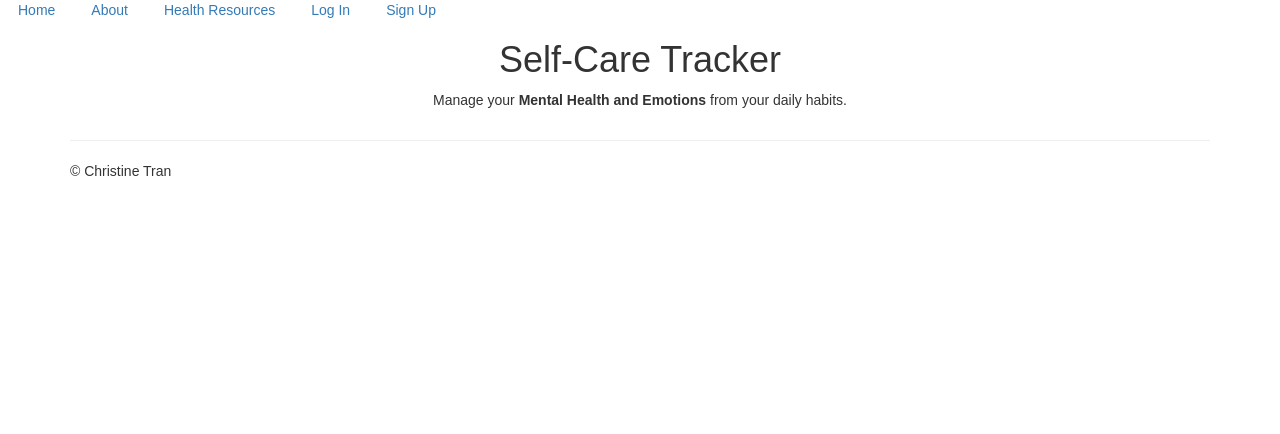
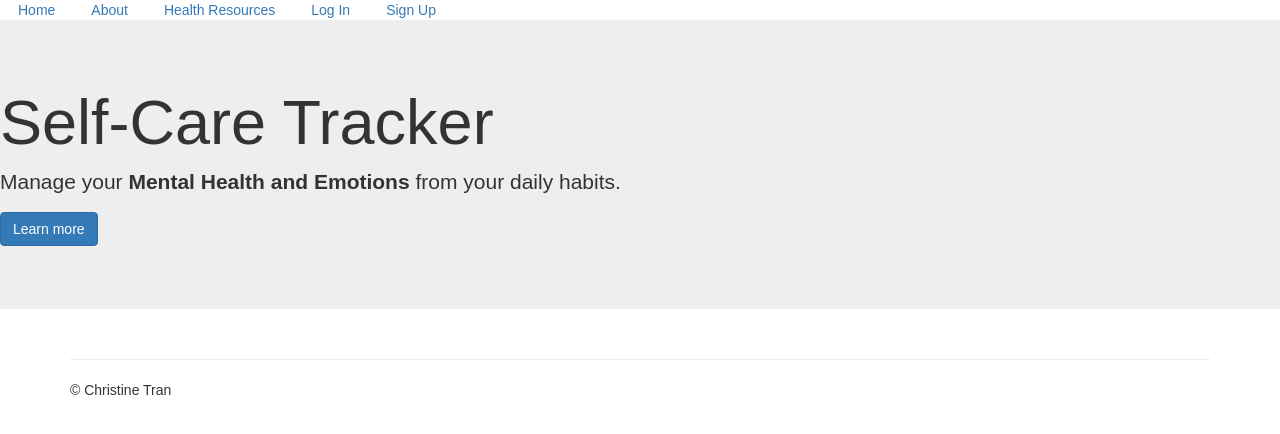
Before and after one commit to celestinosalim/SelfCare-C, a React (Create React App) app: page / in a window 1280 px wide. Shown: the top 434 px of the page. Built offline with nearby package versions, Linux system fonts and the light colour scheme.

Commit message:
changed format to Jumbotron

```diff
--- a/src/components/shared/LandingPage.js
+++ b/src/components/shared/LandingPage.js
@@ -1,12 +1,16 @@
 import React from 'react';
+import { Jumbotron, Button } from 'react-bootstrap';
 
 export default () => {
   return (
-    <div className="App">
-      <h1 className="App-name">Self-Care Tracker</h1>
-      <p className="App-tagline">
+    <Jumbotron>
+      <h1>Self-Care Tracker</h1>
+      <p>
         Manage your <strong>Mental Health and Emotions</strong> from your daily habits.
       </p>
-    </div>
+      <p>
+        <Button bsStyle="primary">Learn more</Button>
+      </p>
+    </Jumbotron>
   )
 }
```
